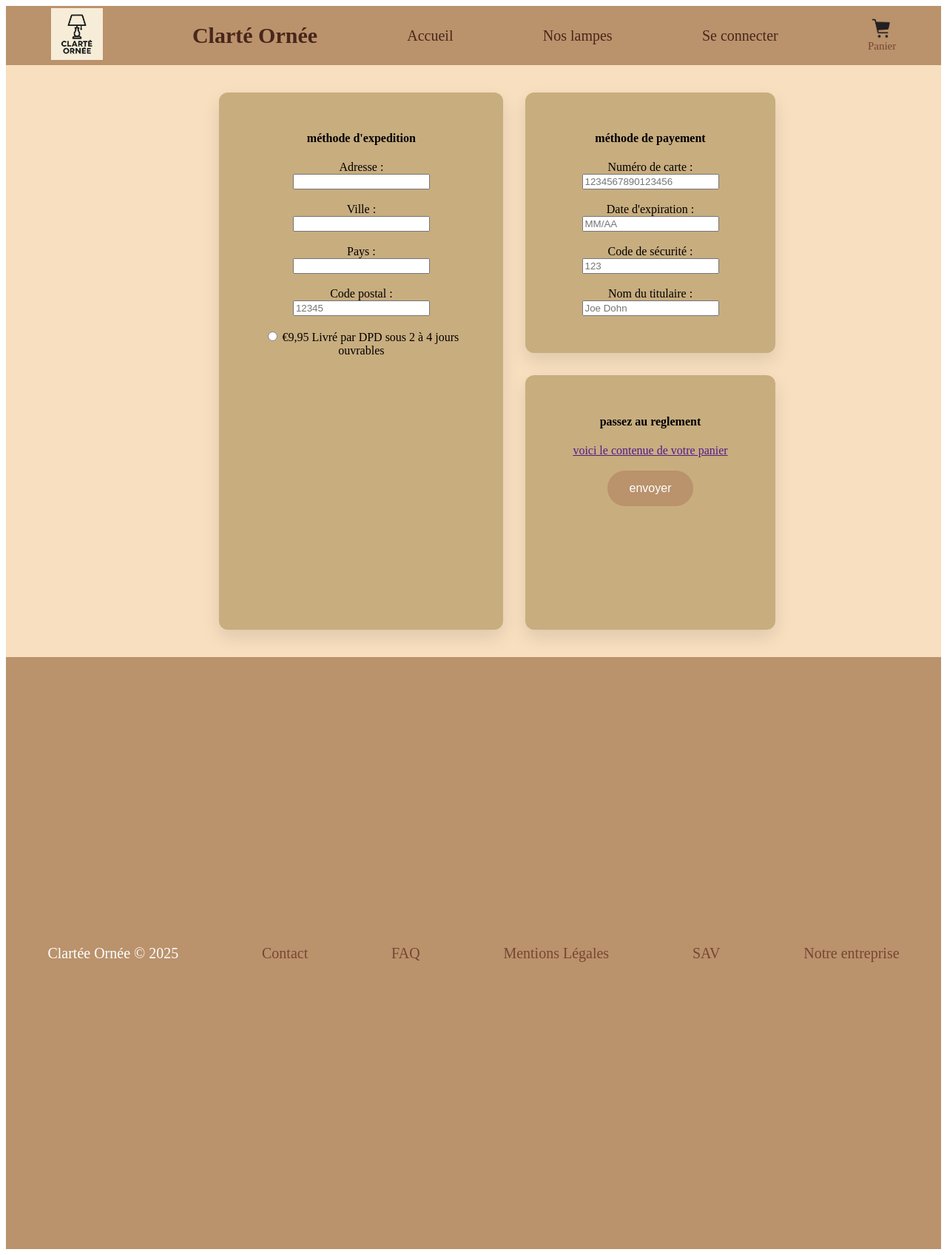
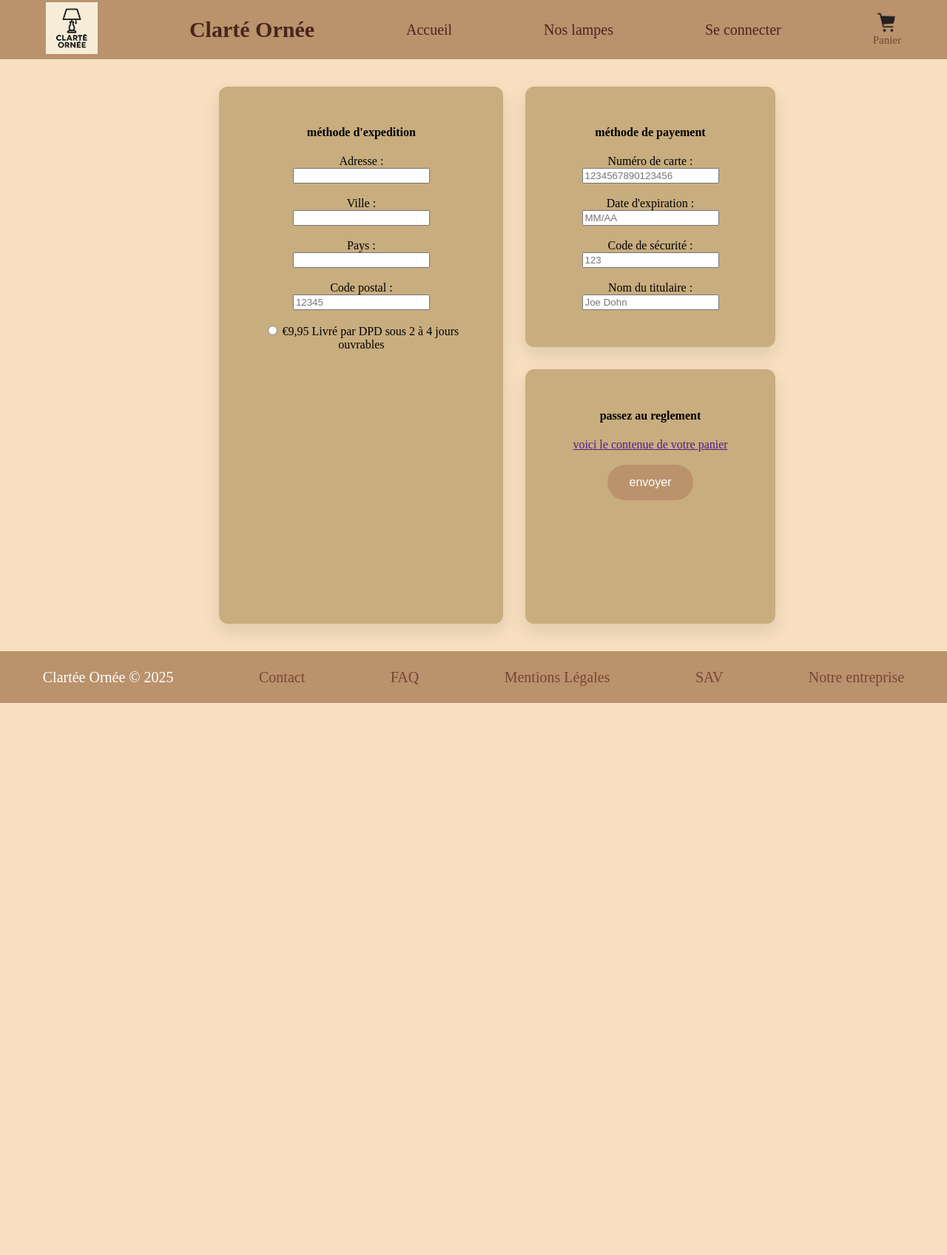
Before and after one commit to Yann336/Projet-transversale-web, a PHP site: page /index.php?page=achat in a window 1280 px wide. Shown: the whole page at 74% size. After the commit the page ends 950 px from the top, so only its background shows below. Run offline with PHP 8.4, Linux system fonts and the light colour scheme.

Commit message:
css nathan marche

```diff
--- a/assets/css/achat.css
+++ b/assets/css/achat.css
@@ -1,3 +1,6 @@
+body{
+    margin: 0;
+}
 section {
     min-height: 100vh;
     display: flex;
@@ -38,7 +41,7 @@ form {
 }
 
 
-.container {
+.containers {
     min-height: 100vh;
     display: flex;
     justify-content: center;
--- a/assets/css/customers-services.css
+++ b/assets/css/customers-services.css
@@ -1,3 +1,6 @@
+body{
+    margin: 0;
+}
 .customer_srvc {
     min-height: 100vh;
     display: flex;
--- a/assets/css/home.css
+++ b/assets/css/home.css
@@ -95,14 +95,14 @@ h3{
 
 }
 
-img{
+.img_lampe{
     height:200px;
     width:auto;
     margin: 20px;
     border-radius: 8%;
 }
 
-img:hover{
+.img_lampe:hover{
   transform: translateY(-10px);
   box-shadow: 0 12px 25px rgba(0, 0, 0, 0.25);
 }
--- a/assets/css/inscription.css
+++ b/assets/css/inscription.css
@@ -1,3 +1,6 @@
+body{
+    margin:0;
+}
 section {
     min-height: 100vh;
     display: flex;
--- a/views/pages/achat.php
+++ b/views/pages/achat.php
@@ -28,7 +28,7 @@ if ($_SERVER['REQUEST_METHOD'] === 'POST' && isset($_POST['pay'])) {
 
 ?>
 <section>
-<div class="container">
+<div class="containers">
         <form method="post" action="index.php?page=achat">
         <div class="delivery_method">
           <h4>méthode d'expedition</h4>
--- a/views/pages/home.php
+++ b/views/pages/home.php
@@ -21,7 +21,7 @@
         <?php if ($lamp["TypeLamp"] == $type["TypeLamp"]) { ?>
             <article>
                 <header><a href="index.php?page=lamp-details&id=<?= htmlspecialchars($lamp['idLamp'], ENT_QUOTES, 'UTF-8') ?>">
-                    <img src='<?= htmlspecialchars($lamp["PathPicture"], ENT_QUOTES, 'UTF-8') ?>' alt='Image lampe'></a>
+                    <img class="img_lampe"src='<?= htmlspecialchars($lamp["PathPicture"], ENT_QUOTES, 'UTF-8') ?>' alt='Image lampe'></a>
                 </header>
 
             </article>
--- a/views/pages/inscription.php
+++ b/views/pages/inscription.php
@@ -1,8 +1,9 @@
 <?php include('models/add.php') ?>
 <section>
-<h1>Inscription</h1>
+
 
 <form method="post" class="registration">
+    <h1>Inscription</h1>
     <label for="Name">Prénom :</label><br>
     <input type="text" id="Name" name="Name" required><br><br>
 
```
